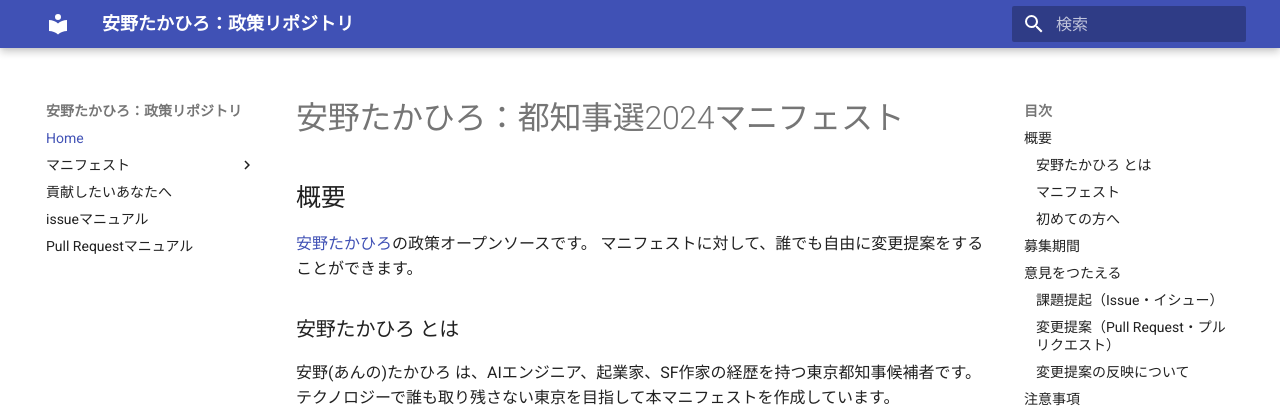
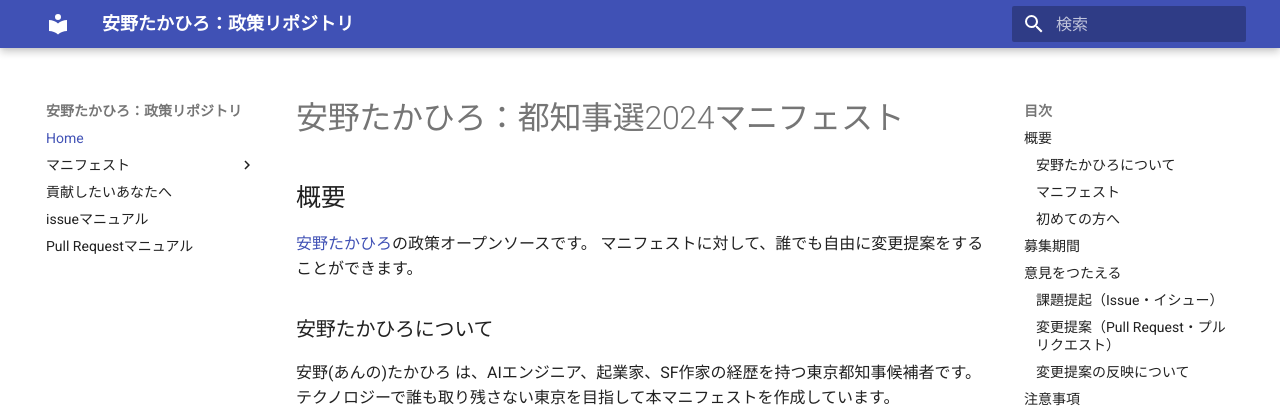
Before and after one commit to takahiroanno2024/election2024, an MkDocs documentation site: the page built from docs/index.md, in a window 1280 px wide and 900 px high. Shown: the top 417 px of the window. Built offline with MkDocs 1.6.1 and Material for MkDocs 9.7.7, drawn with Linux system fonts in a browser that asks for light colours.

Commit message:
Update docs/index.md

```diff
--- a/docs/index.md
+++ b/docs/index.md
@@ -6,7 +6,7 @@
 [安野たかひろ](https://takahiroanno.com)の政策オープンソースです。
 マニフェストに対して、誰でも自由に変更提案をすることができます。
 
-### 安野たかひろ とは
+### 安野たかひろについて
 
 安野(あんの)たかひろ は、AIエンジニア、起業家、SF作家の経歴を持つ東京都知事候補者です。テクノロジーで誰も取り残さない東京を目指して本マニフェストを作成しています。
 
```
